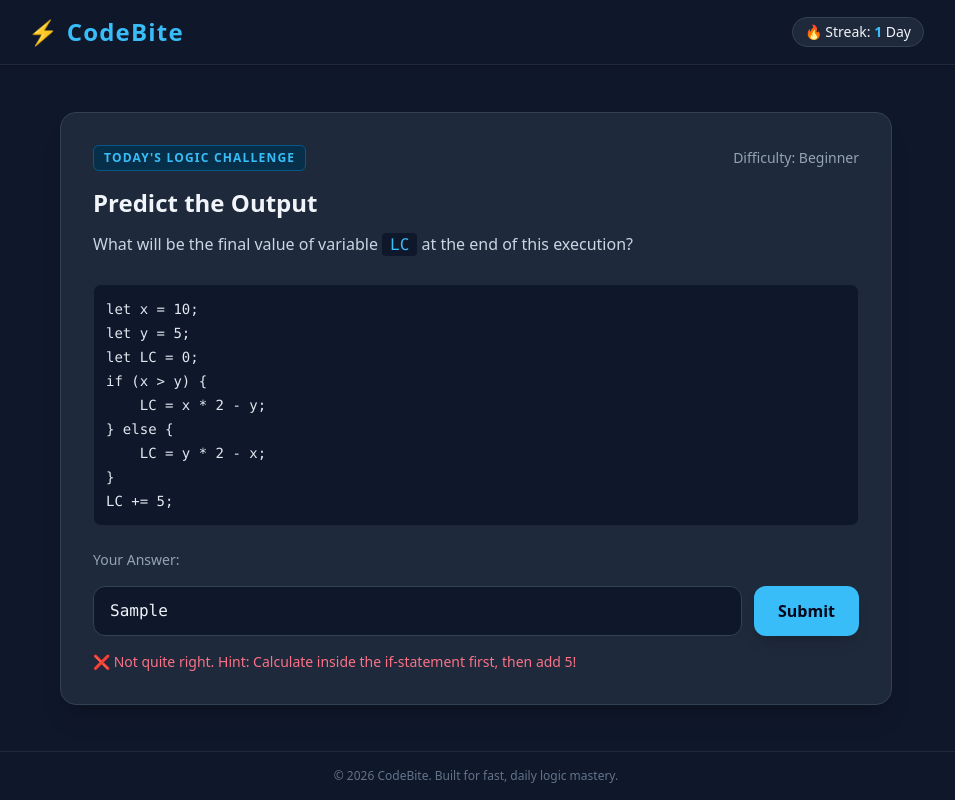
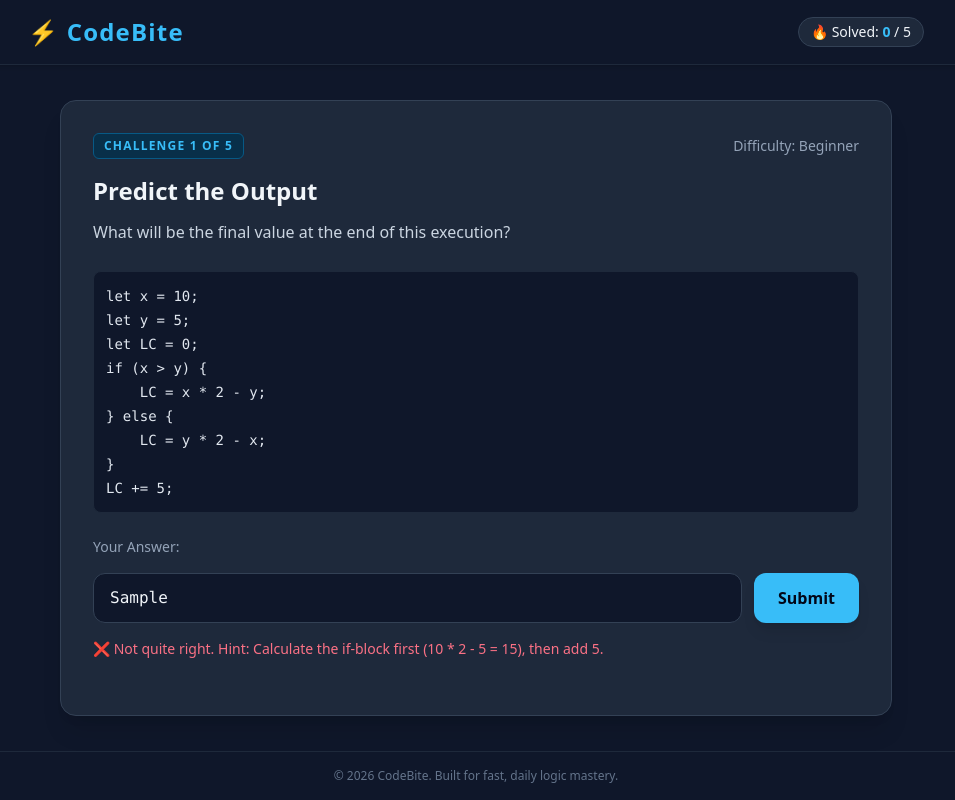
Before and after one commit to raniakhil649-prog/codebite, a plain HTML site: page index.html in a window 1280 px wide. Both pictures are taken after typing "Sample" into the empty fields and a click on the button "Submit". Shown: the whole page, without its empty margins (164-1119 px from the left). Drawn offline with nearby package versions, Linux system fonts and the light colour scheme.

Commit message:
Refactor index.html for improved challenge logic

```diff
--- a/index.html
+++ b/index.html
@@ -29,7 +29,7 @@
             <h1 class="text-2xl font-black tracking-wider text-accent">⚡ CodeBite</h1>
             <div class="flex items-center space-x-4">
                 <span class="bg-slate-800 px-3 py-1 rounded-full text-sm font-medium border border-slate-700">
-                    🔥 Streak: <span id="streak-count" class="text-accent font-bold">1</span> Day
+                    🔥 Solved: <span id="solved-count" class="text-accent font-bold">0</span> / <span id="total-count">5</span>
                 </span>
             </div>
         </div>
@@ -41,24 +41,13 @@
         <!-- Challenge Card -->
         <div class="bg-cardbg border border-slate-700 rounded-2xl p-6 md:p-8 shadow-xl">
             <div class="flex justify-between items-center mb-4">
-                <span class="text-xs uppercase tracking-widest bg-sky-950 text-accent px-2.5 py-1 rounded-md font-semibold border border-sky-800">Today's Logic Challenge</span>
-                <span class="text-sm text-slate-400">Difficulty: Beginner</span>
+                <span id="challenge-badge" class="text-xs uppercase tracking-widest bg-sky-950 text-accent px-2.5 py-1 rounded-md font-semibold border border-sky-800">Challenge 1 of 5</span>
+                <span id="challenge-diff" class="text-sm text-slate-400">Difficulty: Beginner</span>
             </div>
 
             <h2 id="challenge-title" class="text-xl md:text-2xl font-bold mb-3">Predict the Output</h2>
             <p id="challenge-desc" class="text-slate-300 mb-6 leading-relaxed">
-                What will be the final value of variable <code class="bg-slate-900 text-accent px-2 py-0.5 rounded font-mono">LC</code> at the end of this execution?<br><br>
-                <code class="bg-slate-900 text-slate-200 p-3 rounded-lg block font-mono text-sm leading-6 border border-slate-800">
-                    let x = 10;<br>
-                    let y = 5;<br>
-                    let LC = 0;<br>
-                    if (x > y) {<br>
-                    &nbsp;&nbsp;&nbsp;&nbsp;LC = x * 2 - y;<br>
-                    } else {<br>
-                    &nbsp;&nbsp;&nbsp;&nbsp;LC = y * 2 - x;<br>
-                    }<br>
-                    LC += 5;
-                </code>
+                Loading challenge...
             </p>
 
             <!-- Input Form -->
@@ -66,9 +55,14 @@
                 <label for="user-answer" class="block text-sm font-medium text-slate-400">Your Answer:</label>
                 <div class="flex gap-3">
                     <input type="text" id="user-answer" placeholder="Enter numeric value..." class="flex-grow bg-slate-900 border border-slate-700 rounded-xl px-4 py-3 text-slate-100 focus:outline-none focus:border-accent font-mono">
-                    <button onclick="checkAnswer()" class="bg-accent text-slate-950 font-bold px-6 py-3 rounded-xl hover:bg-sky-400 transition-colors shadow-lg">Submit</button>
+                    <button onclick="checkAnswer()" id="submit-btn" class="bg-accent text-slate-950 font-bold px-6 py-3 rounded-xl hover:bg-sky-400 transition-colors shadow-lg">Submit</button>
                 </div>
                 <p id="feedback-message" class="text-sm font-medium mt-2 hidden"></p>
+
+                <!-- Next Button (Hidden initially) -->
+                <div class="pt-2">
+                    <button onclick="nextChallenge()" id="next-btn" class="hidden w-full bg-emerald-600 text-white font-bold px-6 py-3 rounded-xl hover:bg-emerald-500 transition-colors shadow-lg">Next Challenge ➔</button>
+                </div>
             </div>
         </div>
 
@@ -81,24 +75,112 @@
 
     <!-- JavaScript Logic -->
     <script>
-        const correctAnswer = "20"; // 10 * 2 - 5 = 15, plus 5 = 20
+        // Database of multiple challenges
+        const challenges = [
+            {
+                title: "Predict the Output",
+                difficulty: "Beginner",
+                snippet: `let x = 10;<br>let y = 5;<br>let LC = 0;<br>if (x > y) {<br>&nbsp;&nbsp;&nbsp;&nbsp;LC = x * 2 - y;<br>} else {<br>&nbsp;&nbsp;&nbsp;&nbsp;LC = y * 2 - x;<br>}<br>LC += 5;`,
+                answer: "20",
+                hint: "Calculate the if-block first (10 * 2 - 5 = 15), then add 5."
+            },
+            {
+                title: "Loop Accumulator",
+                difficulty: "Beginner",
+                snippet: `let total = 0;<br>for (let i = 1; i <= 4; i++) {<br>&nbsp;&nbsp;&nbsp;&nbsp;total += i;<br>}<br>// What is the value of total?`,
+                answer: "10",
+                hint: "Add numbers sequentially: 1 + 2 + 3 + 4."
+            },
+            {
+                title: "Array Indexing Logic",
+                difficulty: "Intermediate",
+                snippet: `let arr = [3, 8, 12, 5];<br>let res = arr[1] + arr[3];<br>res = res - arr[0];`,
+                answer: "10",
+                hint: "Remember arrays start at index 0. arr[1] is 8, arr[3] is 5, arr[0] is 3."
+            },
+            {
+                title: "Boolean Toggle Logic",
+                difficulty: "Beginner",
+                snippet: `let status = true;<br>let count = 0;<br>for(let i = 0; i < 3; i++) {<br>&nbsp;&nbsp;&nbsp;&nbsp;status = !status;<br>&nbsp;&nbsp;&nbsp;&nbsp;if(status) count += 2;<br>}<br>// What is the value of count?`,
+                answer: "2",
+                hint: "Trace the loop: i=0 (status=false), i=1 (status=true, count=2), i=2 (status=false)."
+            },
+            {
+                title: "Simple Arithmetic Function",
+                difficulty: "Beginner",
+                snippet: `function compute(a, b) {<br>&nbsp;&nbsp;&nbsp;&nbsp;return (a * b) / 2;<br>}<br>let LC = compute(6, 4);`,
+                answer: "12",
+                hint: "Multiply 6 and 4, then divide the result by 2."
+            }
+        ];
+
+        let currentIndex = 0;
+        let solvedCount = 0;
+
+        function loadChallenge() {
+            const current = challenges[currentIndex];
+            document.getElementById('challenge-badge').textContent = `Challenge ${currentIndex + 1} of ${challenges.length}`;
+            document.getElementById('challenge-diff').textContent = `Difficulty: ${current.difficulty}`;
+            document.getElementById('challenge-title').textContent = current.title;
+
+            document.getElementById('challenge-desc').innerHTML = `
+                What will be the final value at the end of this execution?<br><br>
+                <code class="bg-slate-900 text-slate-200 p-3 rounded-lg block font-mono text-sm leading-6 border border-slate-800">
+                    ${current.snippet}
+                </code>
+            `;
+
+            // Reset inputs and buttons
+            document.getElementById('user-answer').value = '';
+            document.getElementById('feedback-message').classList.add('hidden');
+            document.getElementById('next-btn').classList.add('hidden');
+            document.getElementById('submit-btn').disabled = false;
+            document.getElementById('user-answer').disabled = false;
+        }
 
         function checkAnswer() {
             const userInputValue = document.getElementById('user-answer').value.trim();
             const feedback = document.getElementById('feedback-message');
-            const streakElement = document.getElementById('streak-count');
+            const current = challenges[currentIndex];
 
             feedback.classList.remove('hidden');
 
-            if (userInputValue === correctAnswer) {
-                feedback.textContent = "🎉 Correct! Great job sharpening your logic today.";
+            if (userInputValue === current.answer) {
+                feedback.textContent = "🎉 Correct! Great job sharpening your logic.";
                 feedback.className = "text-sm font-medium mt-2 text-emerald-400";
-                streakElement.textContent = "2"; // Increment streak representation
+
+                // Disable submit, show next button
+                document.getElementById('submit-btn').disabled = true;
+                document.getElementById('user-answer').disabled = true;
+                document.getElementById('next-btn').classList.remove('hidden');
+
+                solvedCount++;
+                document.getElementById('solved-count').textContent = solvedCount;
             } else {
-                feedback.textContent = "❌ Not quite right. Hint: Calculate inside the if-statement first, then add 5!";
+                feedback.textContent = `❌ Not quite right. Hint: ${current.hint}`;
                 feedback.className = "text-sm font-medium mt-2 text-rose-400";
             }
         }
+
+        function nextChallenge() {
+            currentIndex++;
+            if (currentIndex < challenges.length) {
+                loadChallenge();
+            } else {
+                // Completed all challenges!
+                document.querySelector('main').innerHTML = `
+                    <div class="bg-cardbg border border-slate-700 rounded-2xl p-8 shadow-xl text-center space-y-4">
+                        <h2 class="text-3xl font-black text-accent">🏆 Congratulations!</h2>
+                        <p class="text-slate-300">You have successfully completed all the logic practice rounds for today.</p>
+                        <p class="text-sm text-slate-400">Come back tomorrow or add more challenges to the code repository!</p>
+                        <button onclick="location.reload()" class="bg-accent text-slate-950 font-bold px-6 py-3 rounded-xl hover:bg-sky-400 transition-colors shadow-lg">Restart Practice</button>
+                    </div>
+                `;
+            }
+        }
+
+        // Initialize the first challenge on load
+        window.onload = loadChallenge;
     </script>
 </body>
 </html>
```
